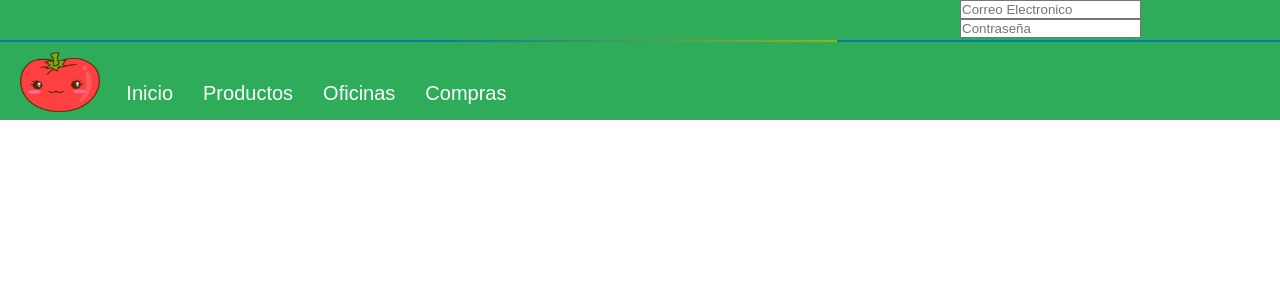
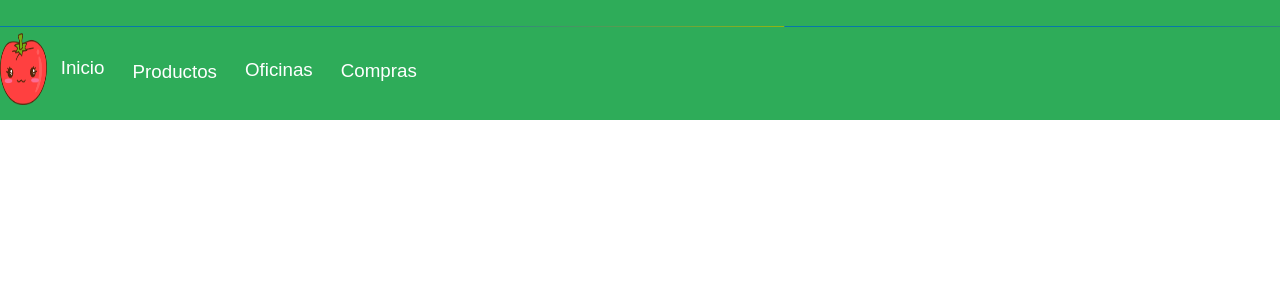
Before and after one commit to BRSADT/nuevoproyecto, a PHP site: page /ProyectoDW.php in a window 1280 px wide. Shown: the top 300 px of the page. Run offline with PHP 8.4, Linux system fonts and the light colour scheme; some libraries are stand-ins or nearby versions.

Commit message:
mas cambios

```diff
--- a/Estilo_proyecto.css
+++ b/Estilo_proyecto.css
@@ -5,7 +5,7 @@
 
 header{
 width: 100%;
-height: auto;
+    height: 15%;
 position: fixed;
 background: rgba(24,164,71,.90);
 
@@ -14,10 +14,13 @@ z-index: 1000;
 
 
 #division{
-width: 25%;
-height: 23px;
+height: 15%;
+
 overflow:hide;
 float:right;
+    border-right-width: 20px;
+    margin-right: 20px;
+    width: 350px;
 }
 
 span.classy {
@@ -32,33 +35,37 @@ margin-right:80px;
 
 div.grad-nex {
     display: block;
-    height: 2px;
+    height: 1%;
     width: 100%;
-margin-top: 40px;
+margin-top: 2%;
 	 background-image: url("linea.png");
 }
 
 #logo{
 
-height:auto;
-width: 21%;
-float:left;
+    height: 60%;
+    width: 10%;
+    float: left;
 }
+
+#content{
+      height: 66%;
+	    overflow: hidden;
+
+
+}
+
+img.ocultar-pequeño {
 
 
 
-img.ocultar-pequeño {
-
-   height: 60px;
-    width: 80px;
-	padding-top: 5px;
-       padding-left: 20px;
-              padding-right: 20px;
-              padding-bottom:  5px;
 	 overflow: hidden;
 	}
 
+ul#menu{
 
+    margin-top:.5%;
+}
 
 ul.dropdown-content{
 color:#555;
@@ -89,12 +96,13 @@ float:left;
     display: none;
     position: absolute;
     min-width: 85px;
+
 }
 
 nav {
   float: left; /* Desplazamos el nav hacia la izquierda */
 
-margin-top: 5px;
+margin-top: .5%;
   }
 
 nav ul {
@@ -116,11 +124,15 @@ nav ul li a {
 
 }
 
-
+@media screen and (max-width: 320px) {
+  div#content {
+    display: block;
+  }
+}
 /*Efectos*/
 
 .hvr-underline-from-right {
-  margin-top:20px;
+  margin-top:10%;
   display: inline-block;
   vertical-align: middle;
   -webkit-transform: translateZ(0);
--- a/ProyectoDW.php
+++ b/ProyectoDW.php
@@ -5,20 +5,35 @@
 </title>
   <link rel="stylesheet" href="Estilo_proyecto.css">
   <meta charset="UTF-8">
+
 </head>
 <body>
 
+<script src="https://ajax.googleapis.com/ajax/libs/jquery/2.1.1/jquery.min.js"></script>
 
+<script type="text/javascript">
+function actualizarTama() {
+
+  $("body").css("zoom", window.innerWidth / 1366);
+
+}
+
+$(document).ready(function() {
+
+  // actualizaremos el zoom cuando la ventana cambie de tamaño
+  $(window).on("resize", actualizarTama);
+
+  // y al cargar la página
+  actualizarTama();
+
+});
+</script>
 
 
 <header>
 
 
 
-<div id="division">
-<span class=""><input type="email" placeholder="Correo Electronico"></span>
-<span class=""><INPUT type="text" placeholder="Contraseña"></span>
-</div>
 
 <div class="grad-nex">
 </div>
@@ -26,12 +41,14 @@
 	<nav>
 
     <div id="logo">
-    <img class="ocultar-pequeño " src="logo.png" alt="fruta">
+    <img class="ocultar-pequeño " src="logo.png" alt="fruta" style="width: 100%;
+    height: 100%;">
 
     </div>
 
 	<ul id="menu">
-			<li class="dropdown"><a  href="ActvLudicas.php" class="hvr-underline-from-right" >Inicio</a>
+<div id="content">
+	<li class="dropdown"><a  href="ProyectoDW.php" class="hvr-underline-from-right" >Inicio</a>
 
 <ul class="dropdown-content">
 
@@ -58,8 +75,10 @@
 
 </li>
 		</ul>
+		</div>
 
 	</nav>
+
 
 
 
```
